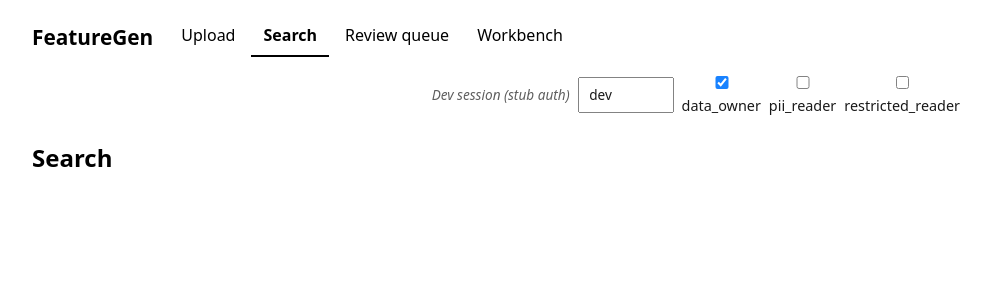
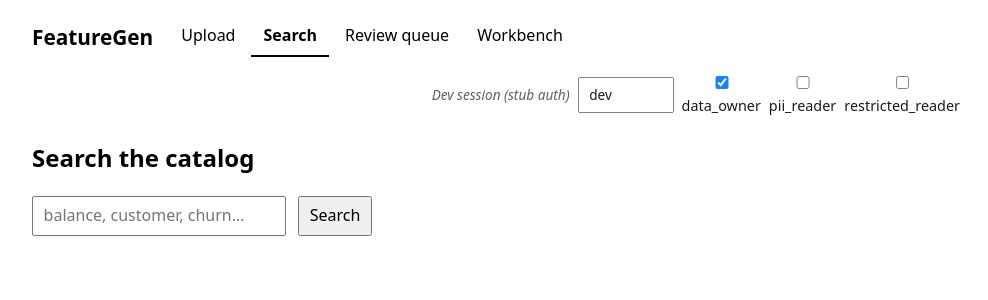
Before and after one commit to inder1991/feature-engineering, a React (Vite) app in the folder frontend/: page / in a window 1280 px wide. Shown: the top 300 px of the page, without its empty margins (144-1132 px from the left). Built offline with nearby package versions, Linux system fonts and the light colour scheme.

Commit message:
feat(frontend): search screen — context-rich hit cards, fail-closed empty state
Co-Authored-By: Claude Fable 5 <noreply@anthropic.com>

```diff
--- a/frontend/src/App.tsx
+++ b/frontend/src/App.tsx
@@ -1,5 +1,6 @@
 import { useState } from 'react'
 import { SessionBar } from './SessionBar'
+import { SearchScreen } from './screens/SearchScreen'
 import { UploadScreen } from './screens/UploadScreen'
 
 const TABS = ['Upload', 'Search', 'Review queue', 'Workbench'] as const
@@ -27,7 +28,7 @@ export default function App() {
       </header>
       <main>
         {tab === 'Upload' && <UploadScreen onReviewQueue={openReview} />}
-        {tab === 'Search' && <section><h2>Search</h2></section>}
+        {tab === 'Search' && <SearchScreen />}
         {tab === 'Review queue' && <section><h2>Review queue</h2><p>{reviewSource}</p></section>}
         {tab === 'Workbench' && <section><h2>Workbench</h2></section>}
       </main>
--- /dev/null
+++ b/frontend/src/screens/SearchScreen.tsx
@@ -0,0 +1,72 @@
+import { type FormEvent, useState } from 'react'
+import { ApiError, type SearchHit, searchCatalog } from '../api'
+
+export function SearchScreen() {
+  const [q, setQ] = useState('')
+  const [hits, setHits] = useState<SearchHit[] | null>(null)
+  const [error, setError] = useState('')
+
+  async function submit(e: FormEvent) {
+    e.preventDefault()
+    if (!q.trim()) return
+    setError('')
+    try {
+      setHits(await searchCatalog(q.trim()))
+    } catch (err) {
+      setHits(null)
+      setError(err instanceof ApiError ? err.detail : String(err))
+    }
+  }
+
+  return (
+    <section>
+      <h2>Search the catalog</h2>
+      <form onSubmit={submit} role="search">
+        <input
+          aria-label="query"
+          value={q}
+          onChange={e => setQ(e.target.value)}
+          placeholder="balance, customer, churn…"
+        />
+        <button type="submit">Search</button>
+      </form>
+      {error && (
+        <p role="alert" className="error">
+          {error}
+        </p>
+      )}
+      {hits?.length === 0 && (
+        <p className="empty">
+          No fresh results. Columns your roles can’t see are hidden, and a stale source is not
+          served until it is re-uploaded (re-vouched) — never silently wrong.
+        </p>
+      )}
+      {hits?.map(hit => <HitCard key={hit.object_ref} hit={hit} />)}
+    </section>
+  )
+}
+
+function HitCard({ hit }: { hit: SearchHit }) {
+  const aggregation = hit.additivity
+    ? `${hit.additivity}${hit.unit ? ` · ${hit.unit}` : ''}${hit.currency ? ` (${hit.currency})` : ''}`
+    : null
+  return (
+    <article className="card hit">
+      <header>
+        <code>{hit.object_ref}</code>
+        {hit.is_grain && <span className="badge grain">grain</span>}
+        {hit.is_as_of && <span className="badge asof">as-of</span>}
+        {hit.sensitivity && <span className="badge sensitivity">{hit.sensitivity}</span>}
+      </header>
+      {hit.definition && <p>{hit.definition}</p>}
+      <dl>
+        <div><dt>type</dt><dd>{hit.data_type ?? hit.kind}</dd></div>
+        <div><dt>source</dt><dd>{hit.catalog_source}</dd></div>
+        {hit.concept && <div><dt>concept</dt><dd>{hit.concept}</dd></div>}
+        {hit.domain && <div><dt>domain</dt><dd>{hit.domain}</dd></div>}
+        {hit.entity && <div><dt>entity</dt><dd>{hit.entity}</dd></div>}
+        {aggregation && <div><dt>aggregation</dt><dd>{aggregation}</dd></div>}
+      </dl>
+    </article>
+  )
+}
```
Also changed, not shown: 2 other files (tests, documents, lock files or other folders).
